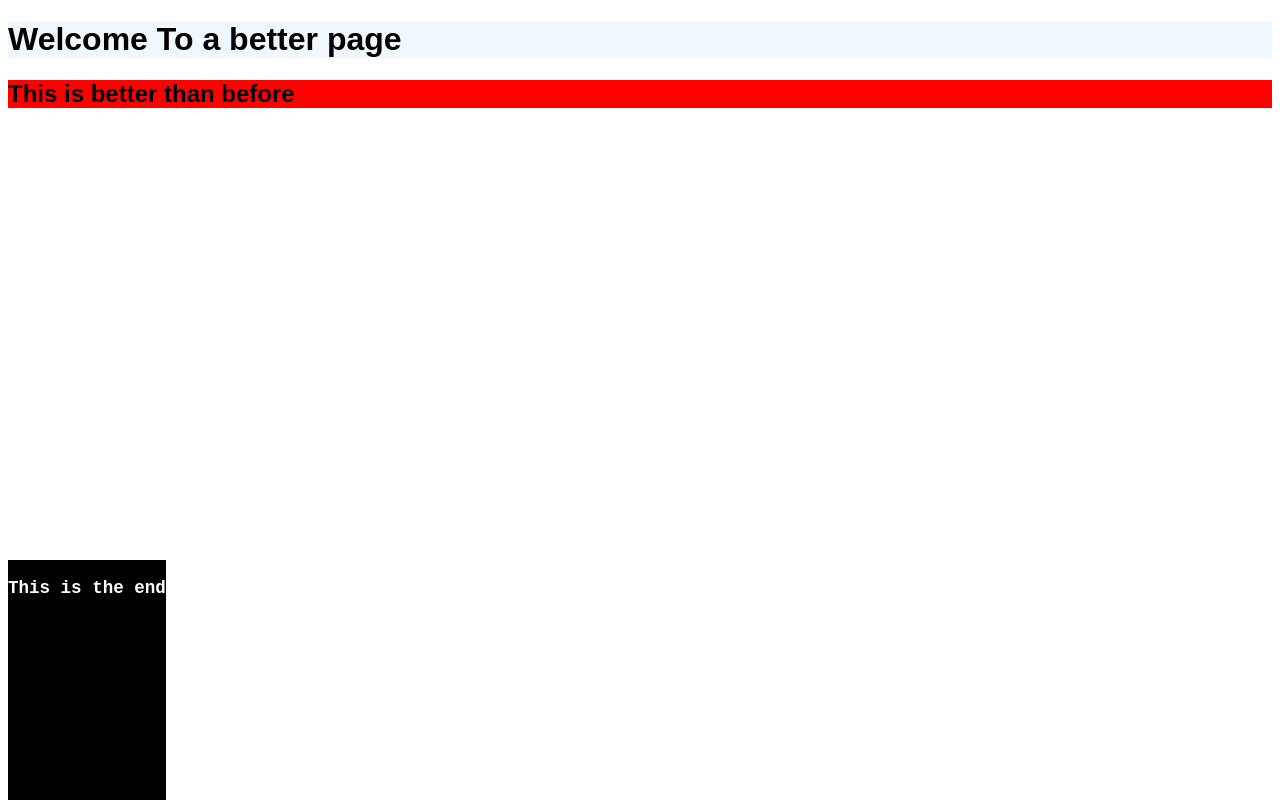
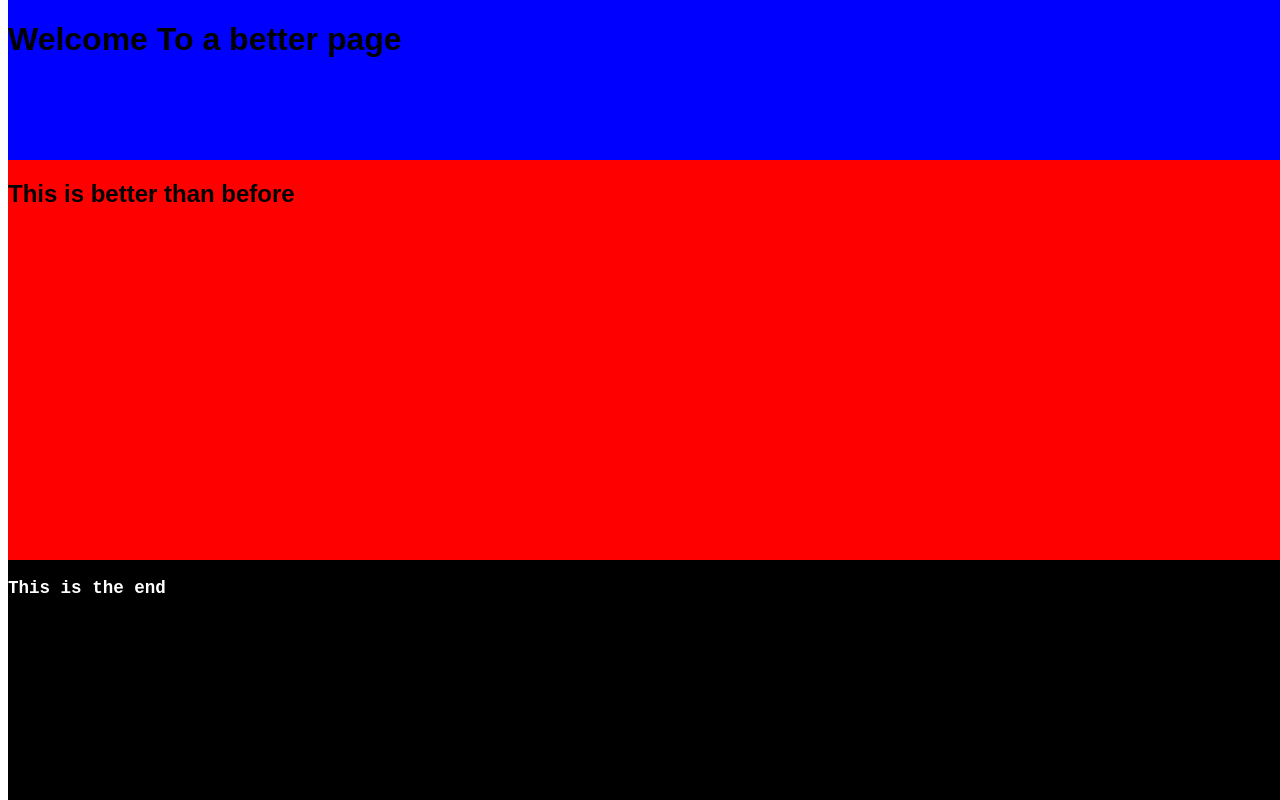
Before and after one commit to AdarshRise/All-In-one-web, a plain HTML site: page impovement1.html in a window 1280 px wide. Drawn offline with Linux system fonts and the light colour scheme.

Commit message:
added comments to the css file 'style2'

```diff
--- a/style2.css
+++ b/style2.css
@@ -2,17 +2,25 @@ body{
 font-family:sans-serif;
 }
 
-.header{
- background-color: aliceblue;
+.header{                     /* this should be at top(0) and shouldn't shift {position=fixed} this should also cover all the top part of the page {width=100%} and it should not expand to the whole page, only 20% */
+    background-color: blue;
+    position:fixed;
+    top: 0;
+    width:100%;
     height: 20%;
-    position: static;
 }
+
+/* this should be at middle(that is , start after the 20% of the page, from top) and shouldn't shift {position=fixed} this should also cover all the medium part of the page {width=100%} and it should not expand to the whole page, only 50% */
 
 .body{
     background: red;
+    position: fixed;
+    top: 20%;
     height:50%;
-    position: relative;
+    width: 100%;
 }
+
+/* this should be at bottom(0) and shouldn't shift {position=fixed} this should also cover all the bottom part of the page {width=100%} and it should not expand to the whole page, only 30% */
 
 .footer{
     font-family: monospace;
@@ -20,6 +28,7 @@ font-family:sans-serif;
     font-size: 15px;
     background-color: black;
     height:30%;
+    width: 100%;
     position: fixed;
     bottom: 0;
 }
```
